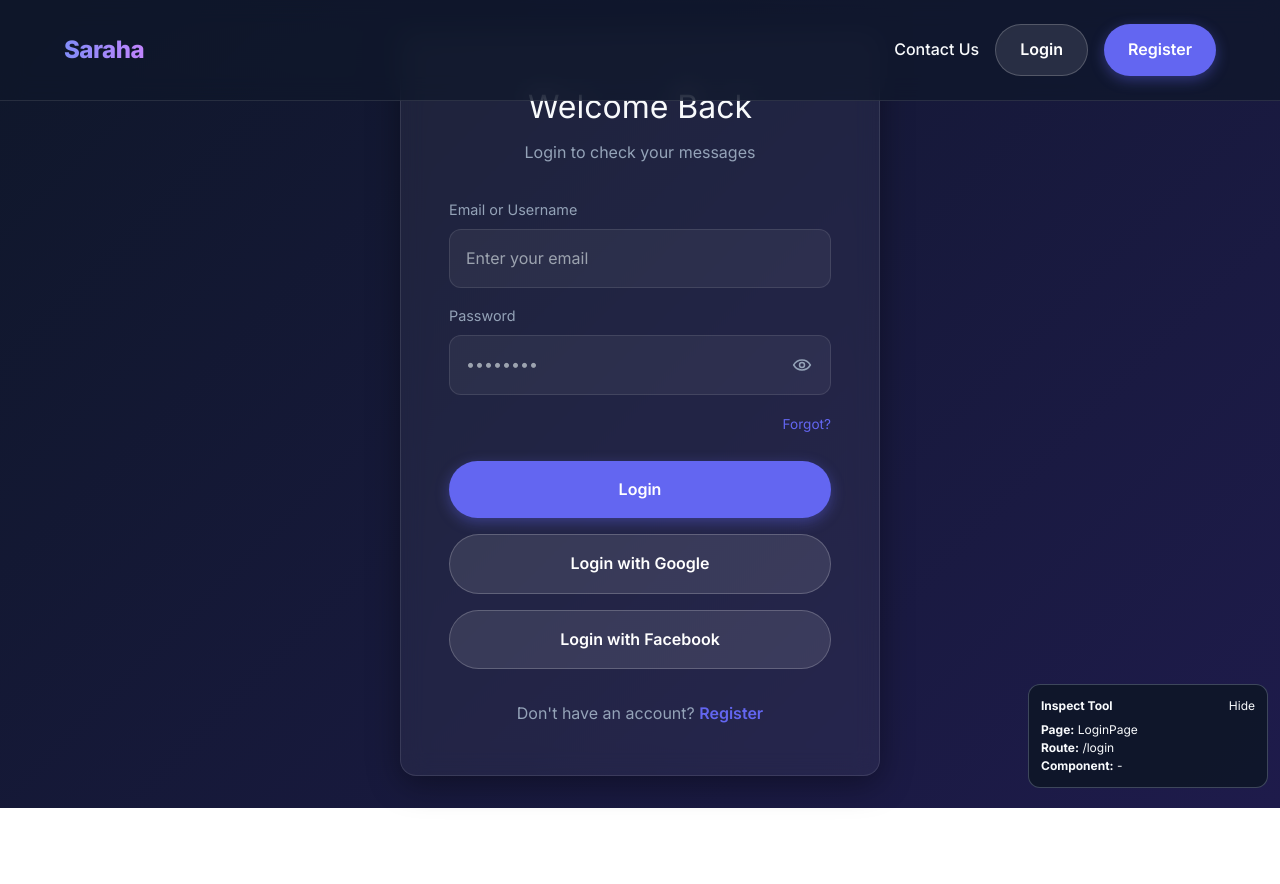
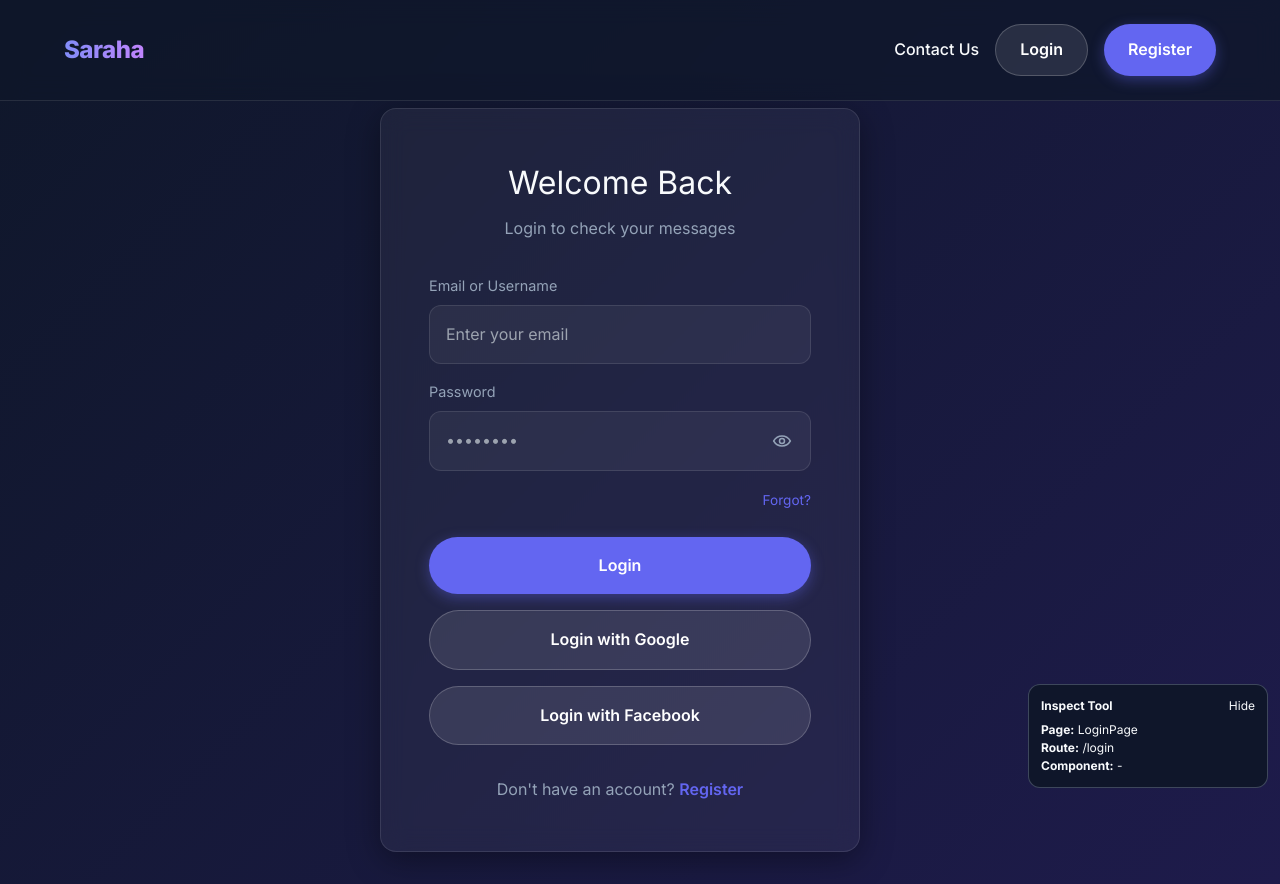
Before and after one commit to SamyShaawat/Saraha, a React (Vite) app in the folder apps/frontend/: page /login in a window 1280 px wide. Before the commit the page ends 808 px from the top, so only its background shows below. Built offline with nearby package versions, Linux system fonts and the light colour scheme.

Commit message:
style(auth): update login and registration pages

```diff
--- a/apps/frontend/src/app/features/auth/pages/LoginPage.tsx
+++ b/apps/frontend/src/app/features/auth/pages/LoginPage.tsx
@@ -1,7 +1,7 @@
 import React, { useState } from 'react';
 import { Link, useNavigate } from 'react-router-dom';
 import { toast } from 'react-hot-toast';
-import Navbar from '../../../components/Navbar';
+import PageShell from '../../../components/PageShell';
 import { useRedirectIfAuthenticated } from '../../shared/hooks/useRedirectIfAuthenticated';
 import { AuthCard } from '../components/AuthCard';
 import { AuthInput } from '../components/AuthInput';
@@ -83,18 +83,7 @@ export function LoginPage() {
   };
 
   return (
-    <div {...inspectProps('LoginPage')}>
-      <Navbar />
-      <div
-        {...inspectProps('LoginPage.Container')}
-        style={{
-          display: 'flex',
-          justifyContent: 'center',
-          alignItems: 'center',
-          minHeight: '100vh',
-          padding: '2rem',
-        }}
-      >
+    <PageShell pageName="LoginPage" contentName="LoginPage.Container" centered maxWidth="520px">
         <AuthCard
           title="Welcome Back"
           subtitle="Login to check your messages"
@@ -157,8 +146,7 @@ export function LoginPage() {
             </button>
           </form>
         </AuthCard>
-      </div>
-    </div>
+    </PageShell>
   );
 }
 
--- a/apps/frontend/src/app/features/auth/pages/RegistrationPage.tsx
+++ b/apps/frontend/src/app/features/auth/pages/RegistrationPage.tsx
@@ -1,7 +1,7 @@
 import React, { useState } from 'react';
 import { useNavigate } from 'react-router-dom';
 import { toast } from 'react-hot-toast';
-import Navbar from '../../../components/Navbar';
+import PageShell from '../../../components/PageShell';
 import { useRedirectIfAuthenticated } from '../../shared/hooks/useRedirectIfAuthenticated';
 import { AuthCard } from '../components/AuthCard';
 import { AuthInput } from '../components/AuthInput';
@@ -84,19 +84,7 @@ export function RegistrationPage() {
   };
 
   return (
-    <div {...inspectProps('RegistrationPage')}>
-      <Navbar />
-      <div
-        {...inspectProps('RegistrationPage.Container')}
-        style={{
-          display: 'flex',
-          justifyContent: 'center',
-          alignItems: 'center',
-          minHeight: '100vh',
-          padding: '2rem',
-          marginTop: '2rem',
-        }}
-      >
+    <PageShell pageName="RegistrationPage" contentName="RegistrationPage.Container" centered maxWidth="560px">
         <AuthCard
           title="Join the community"
           subtitle="Create your account in seconds"
@@ -106,7 +94,7 @@ export function RegistrationPage() {
           footerLinkTo="/login"
         >
           <form {...inspectProps('RegistrationPage.Form')} onSubmit={handleSubmit} style={{ display: 'flex', flexDirection: 'column', gap: '1rem', textAlign: 'left' }}>
-            <div {...inspectProps('RegistrationPage.NameRow')} style={{ display: 'grid', gridTemplateColumns: '1fr 1fr', gap: '1rem' }}>
+            <div {...inspectProps('RegistrationPage.NameRow')} className="card-grid-2">
               <AuthInput
                 label="First Name"
                 name="firstName"
@@ -180,8 +168,7 @@ export function RegistrationPage() {
             </button>
           </form>
         </AuthCard>
-      </div>
-    </div>
+    </PageShell>
   );
 }
 
```
